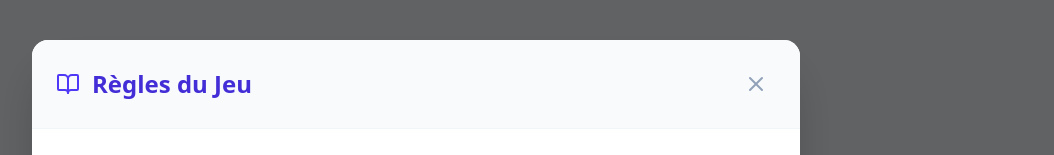
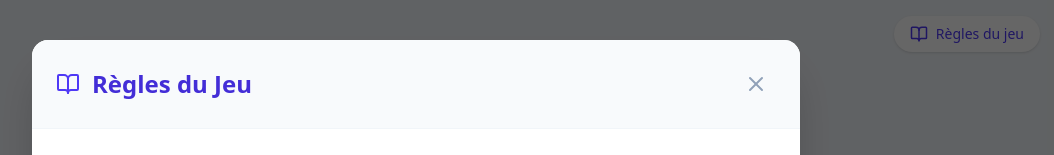
Before and after one commit to Axel1209/Miniville, a React (Vite) app: page / in a window 1280 px wide. Shown: the top 155 px of the page, without its empty margins (224-1278 px from the left). Built offline with nearby package versions, Linux system fonts and the light colour scheme.

Commit message:
Add onShowRules prop to SetupScreen component

```diff
--- a/src/components/SetupScreen.tsx
+++ b/src/components/SetupScreen.tsx
@@ -1,10 +1,12 @@
 import React, { useState } from 'react';
+import { BookOpen } from 'lucide-react';
 
 interface SetupScreenProps {
   onStart: (players: string[], aiCount: number) => void;
+  onShowRules: () => void;
 }
 
-export const SetupScreen: React.FC<SetupScreenProps> = ({ onStart }) => {
+export const SetupScreen: React.FC<SetupScreenProps> = ({ onStart, onShowRules }) => {
   const [playerCount, setPlayerCount] = useState(1);
   const [aiCount, setAiCount] = useState(1);
   const [playerNames, setPlayerNames] = useState<string[]>(['Joueur 1']);
@@ -26,7 +28,15 @@ export const SetupScreen: React.FC<SetupScreenProps> = ({ onStart }) => {
   };
 
   return (
-    <div className="min-h-screen bg-slate-100 flex items-center justify-center p-4">
+    <div className="min-h-screen bg-slate-100 flex items-center justify-center p-4 relative">
+      <button
+        onClick={onShowRules}
+        className="absolute top-4 right-4 flex items-center gap-2 px-4 py-2 text-sm font-medium text-indigo-600 bg-white shadow-sm hover:bg-indigo-50 rounded-full transition-colors"
+      >
+        <BookOpen size={18} />
+        <span>Règles du jeu</span>
+      </button>
+
       <div className="bg-white rounded-2xl shadow-xl p-8 max-w-md w-full">
         <h1 className="text-3xl font-bold text-center text-indigo-600 mb-8">Miniville</h1>
 
```
